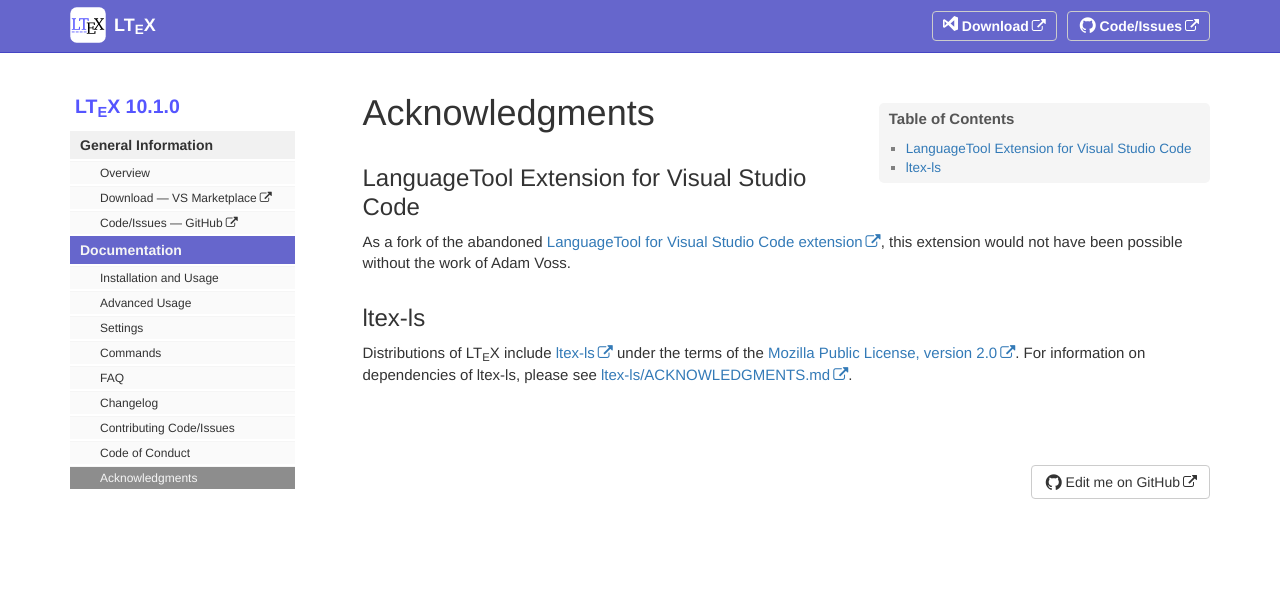
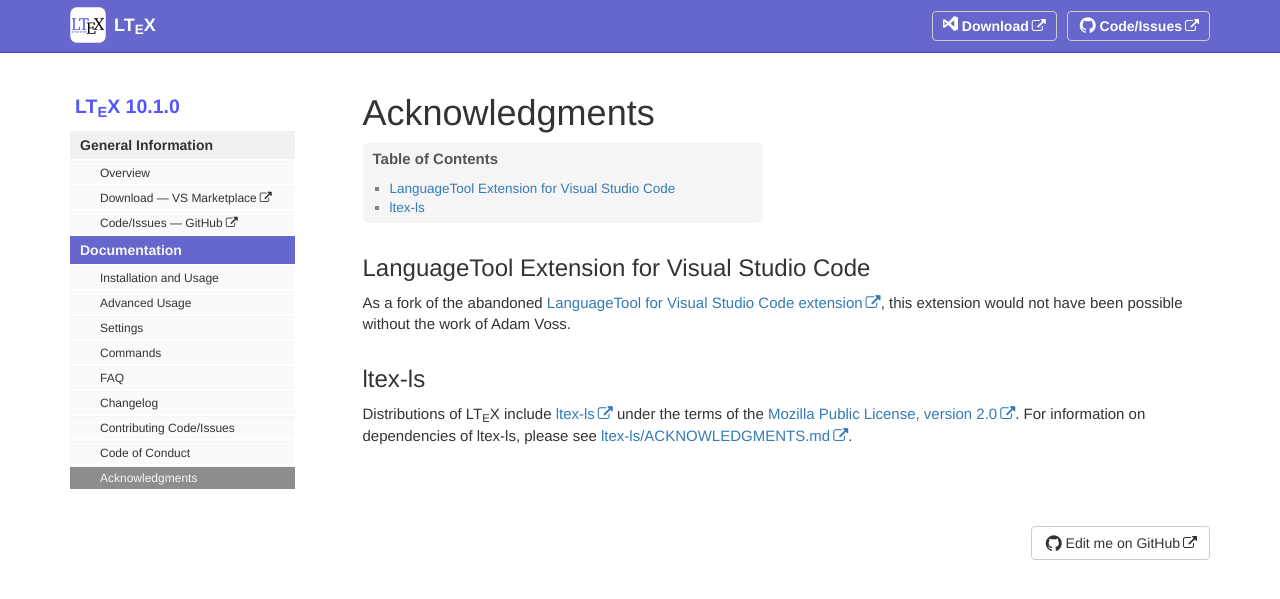
Before and after one commit to valentjn/vscode-ltex, a Jekyll site: the page built from pages/docs/acknowledgments.md, in a window 1280 px wide. Shown: the top 599 px of the page. Built offline with Jekyll 4.4.1, drawn with Linux system fonts in a browser that asks for light colours.

Commit message:
Make TOC non-floating to avoid flex issues

```diff
--- a/css/vscode-customizations.css
+++ b/css/vscode-customizations.css
@@ -26,10 +26,6 @@
 .nav ul li a { padding-left:30px; }
 
 /* table of contents */
-div#toc {
-  float:right;
-  margin-left:20px;
-}
 div#toc ul {
   min-width:200px;
   max-width:400px;
```
